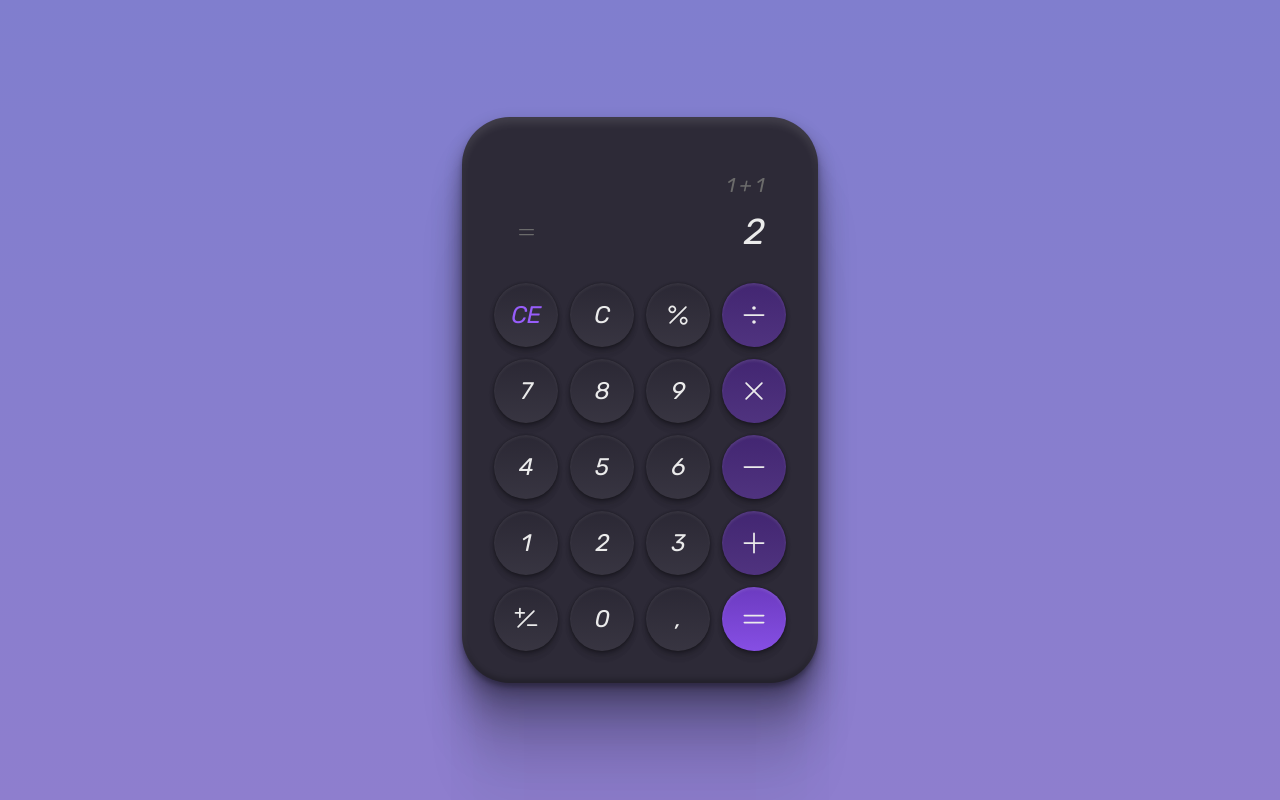
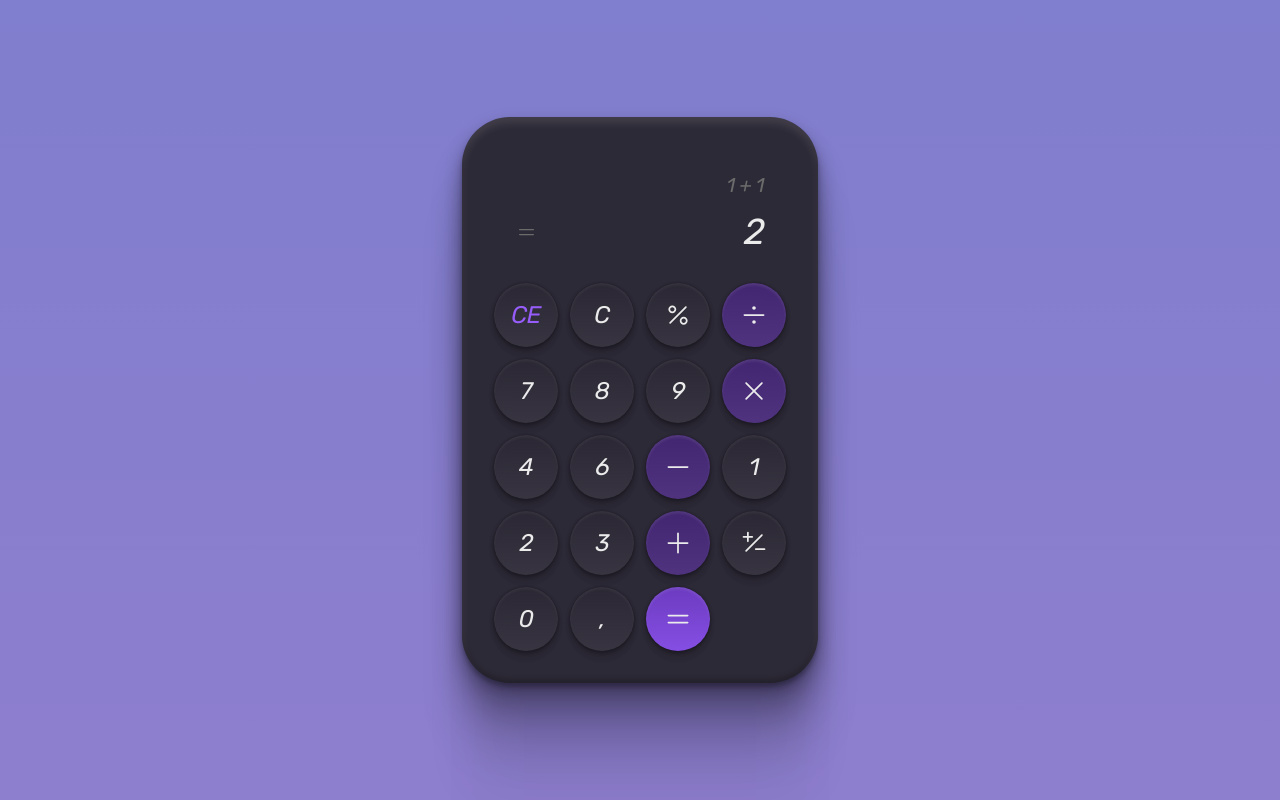
Before and after one commit to brunonovaiss/calculadora, a plain HTML site: page index.html in a window 1280 px wide. Drawn offline with Linux system fonts and the light colour scheme.

Commit message:
removendo butao

```diff
--- a/index.html
+++ b/index.html
@@ -37,7 +37,7 @@
             <img src="./assets/x.svg" alt="vezes">
         </button>
         <button>4</button>
-        <button>5</button>
+
         <button>6</button>
         <button class="tertiary">
             <img src="./assets/minus.svg" alt="menos">
```
